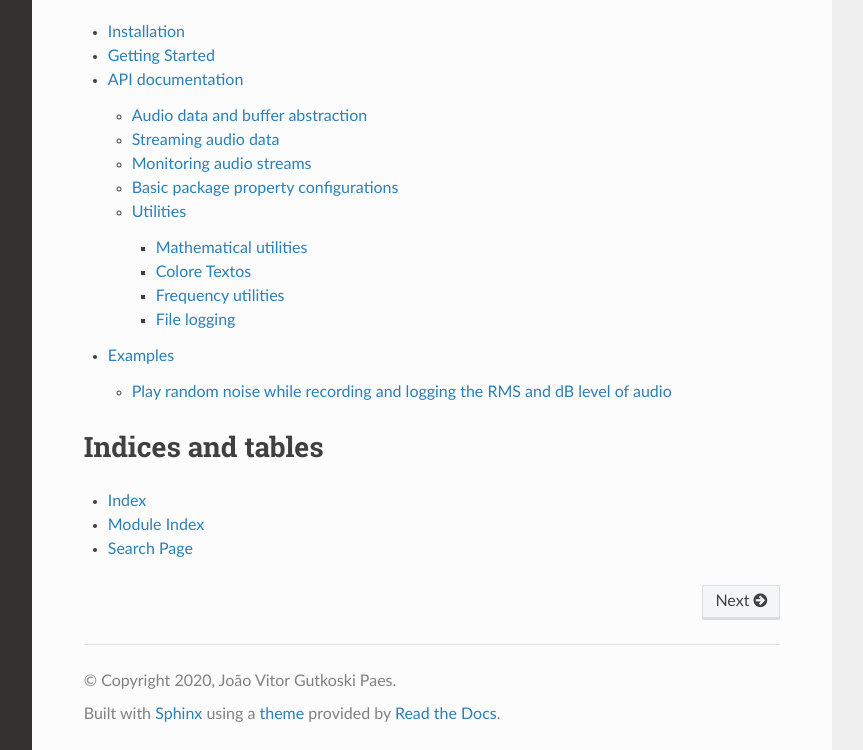
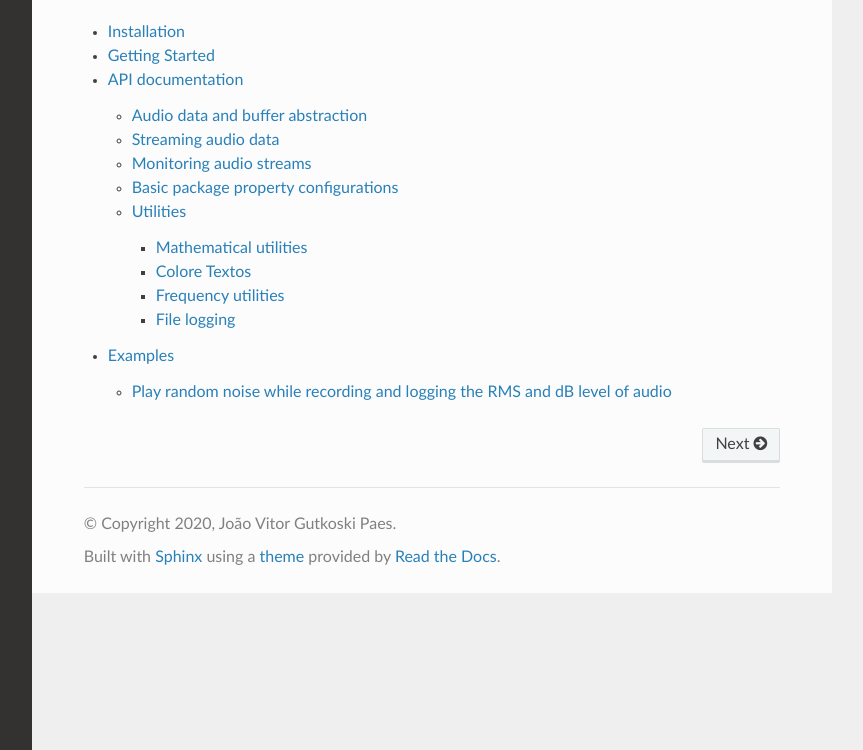
Before and after one commit to Chum4k3r/ossom, a Sphinx documentation site: the page built from docs/index.rst, in a window 1280 px wide and 1014 px high, cut to the strip 264-1014 px from the top of the window. Shown: the whole strip, without its empty margins (268-1131 px from the left). Built offline with Sphinx 7.4.7 and the Read the Docs theme 2.0.0, drawn with Linux system fonts in a browser that asks for light colours.

```diff
--- a/docs/conf.py
+++ b/docs/conf.py
@@ -12,7 +12,7 @@
 #
 import os
 import sys
-sys.path.insert(0, os.path.abspath('.'))
+sys.path.insert(0, os.path.abspath('..'))
 
 
 # -- Project information -----------------------------------------------------
--- a/docs/index.rst
+++ b/docs/index.rst
@@ -15,9 +15,9 @@ Welcome to OsSom's documentation!
    examples
 
 
-Indices and tables
-==================
+.. Indices and tables
+.. ==================
 
-* :ref:`genindex`
-* :ref:`modindex`
-* :ref:`search`
+.. * :ref:`genindex`
+.. * :ref:`modindex`
+.. * :ref:`search`
```
Also changed, not shown: other parts of docs/index.rst (+1 -1 lines).
